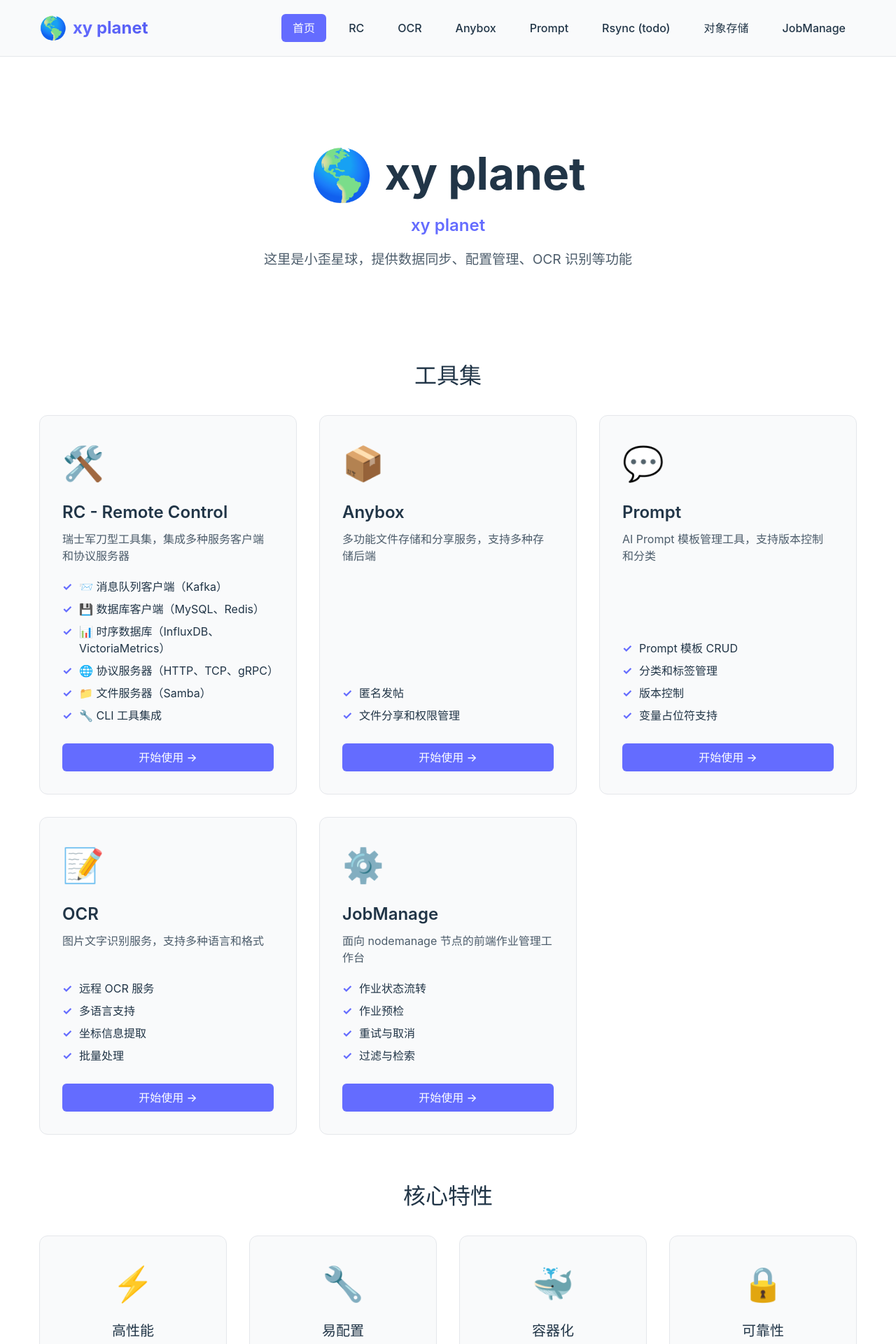
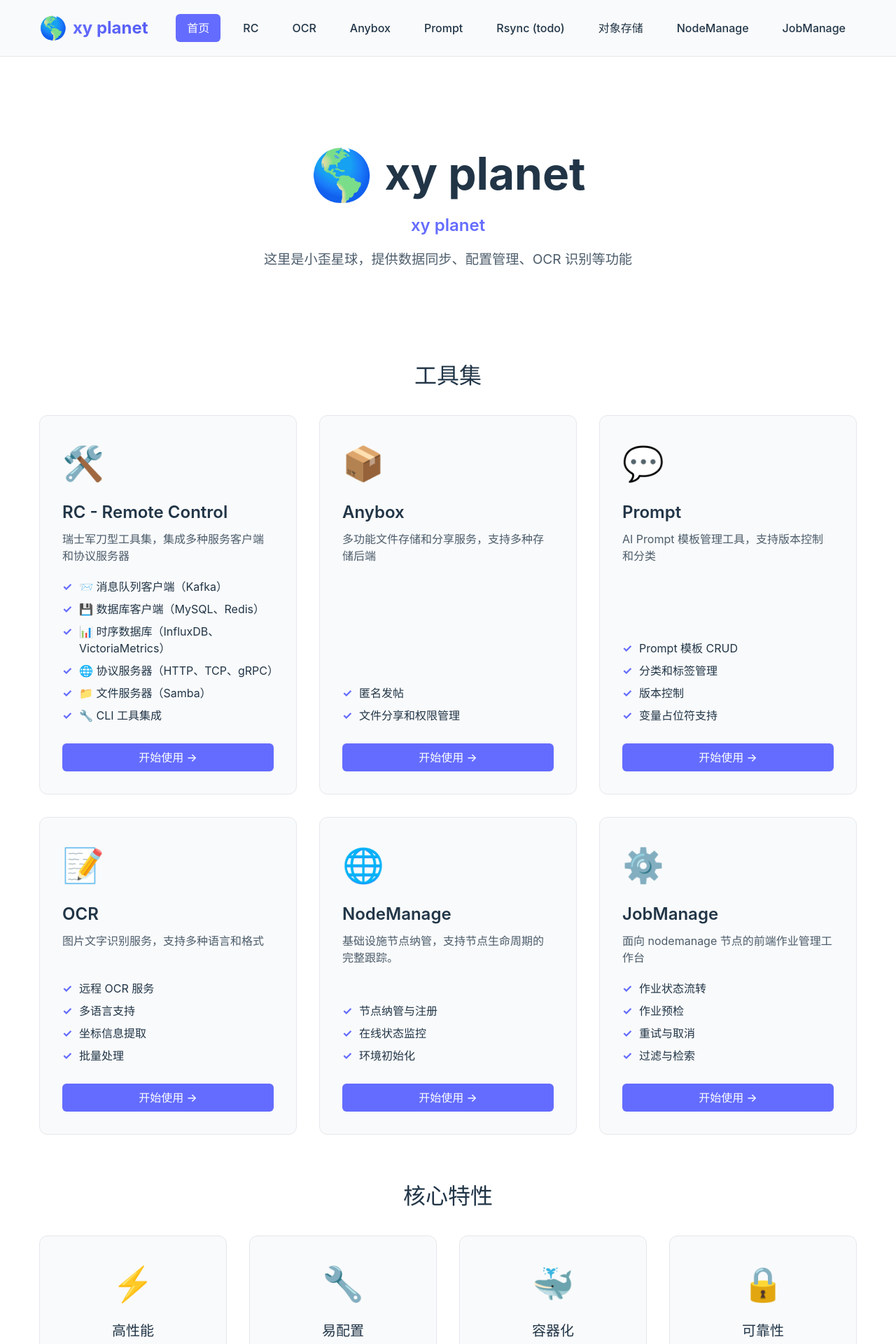
Before and after one commit to abrance/rsde, a React (Vite) app in the folder webserver/frontend/: page / in a window 1280 px wide. Shown: the top 1920 px of the page at 70% size. Built offline with nearby package versions, Linux system fonts and the light colour scheme.

Commit message:
feat(frontend): add nodemanage route and discovery entry
Ultraworked with [Sisyphus](https://github.com/code-yeongyu/oh-my-openagent)

Co-authored-by: Sisyphus <clio-agent@sisyphuslabs.ai>

```diff
--- a/webserver/frontend/src/App.tsx
+++ b/webserver/frontend/src/App.tsx
@@ -8,6 +8,8 @@ import AnyboxPage from './pages/AnyboxPage'
 import PromptPage from './pages/PromptPage'
 import ObjectStoragePage from './pages/ObjectStoragePage'
 import JobManagePage from './pages/JobManagePage'
+import NodeManagePage from './pages/NodeManagePage'
+import { nodeManageMeta } from './data/nodeManageMetaData'
 import './App.css'
 
 function App() {
@@ -23,6 +25,7 @@ function App() {
                     <Route path="/rsync" element={<RsyncPage />} />
                     <Route path="/object-storage" element={<ObjectStoragePage />} />
                     <Route path="/job-manage" element={<JobManagePage />} />
+                    <Route path={nodeManageMeta.path} element={<NodeManagePage />} />
                 </Routes>
             </Layout>
         </Router>
--- a/webserver/frontend/src/components/Layout.tsx
+++ b/webserver/frontend/src/components/Layout.tsx
@@ -1,4 +1,5 @@
 import { Link, useLocation } from 'react-router-dom'
+import { nodeManageMeta } from '../data/nodeManageMetaData'
 import './Layout.css'
 
 interface LayoutProps {
@@ -64,6 +65,12 @@ export default function Layout({ children }: LayoutProps) {
                                 对象存储
                             </Link>
                             <Link
+                                to={nodeManageMeta.path}
+                                className={`nav-link ${isActive(nodeManageMeta.path) ? 'active' : ''}`}
+                            >
+                                {nodeManageMeta.name}
+                            </Link>
+                            <Link
                                 to="/job-manage"
                                 className={`nav-link ${isActive('/job-manage') ? 'active' : ''}`}
                             >
--- a/webserver/frontend/src/data/homePageData.ts
+++ b/webserver/frontend/src/data/homePageData.ts
@@ -1,4 +1,5 @@
 import { rcToolData } from "./rcToolsData"
+import { nodeManageMeta } from "./nodeManageMetaData"
 
 export interface ToolCardData {
     name: string
@@ -51,6 +52,17 @@ export const toolsData: ToolCardData[] = [
         ],
     },
     {
+        name: nodeManageMeta.name,
+        path: nodeManageMeta.path,
+        icon: nodeManageMeta.icon,
+        description: nodeManageMeta.description,
+        features: [
+            '节点纳管与注册',
+            '在线状态监控',
+            '环境初始化',
+        ],
+    },
+    {
         name: 'JobManage',
         path: '/job-manage',
         icon: '⚙️',
--- /dev/null
+++ b/webserver/frontend/src/data/nodeManageMetaData.ts
@@ -0,0 +1,7 @@
+export const nodeManageMeta = {
+    path: '/node-manage',
+    name: 'NodeManage',
+    title: '节点管理 (NodeManage)',
+    description: '基础设施节点纳管，支持节点生命周期的完整跟踪。',
+    icon: '🌐'
+}
```
